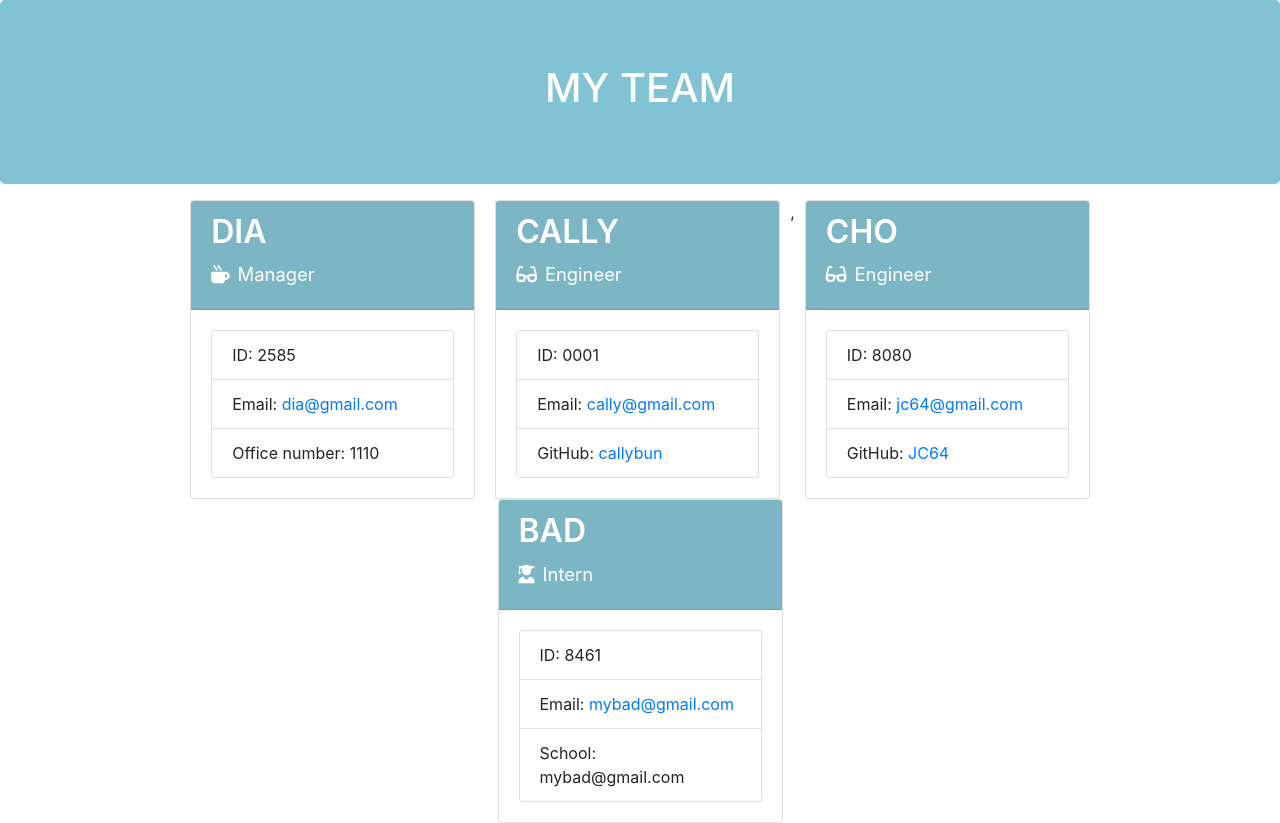
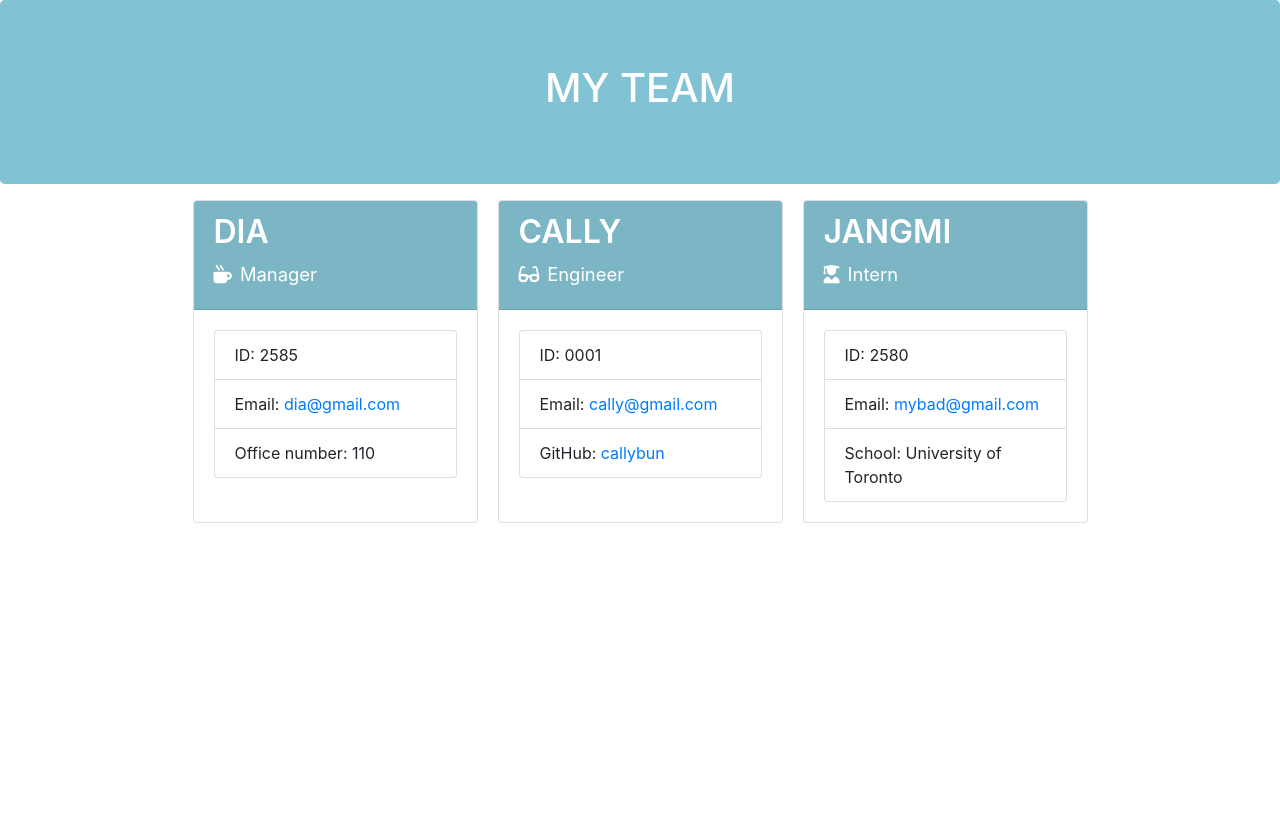
Before and after one commit to diaseu/teamBuilder, a website: page index.html in a window 1280 px wide. After the commit the page ends 800 px from the top, so only its background shows below. Drawn offline with nearby package versions, Linux system fonts and the light colour scheme.

Commit message:
updated readme

```diff
--- a/index.html
+++ b/index.html
@@ -32,7 +32,7 @@
         <ul class="list-group">
             <li class="list-group-item">ID: 2585</li>
             <li class="list-group-item">Email: <a href="mailto:dia@gmail.com">dia@gmail.com</a></li>
-            <li class="list-group-item">Office number: 1110</li>
+            <li class="list-group-item">Office number: 110</li>
         </ul>
     </div>
 </div>
@@ -49,29 +49,16 @@
         </ul>
     </div>
 </div>
-,<div class="card employee-card col-md-3 col-sm-12">
-    <div class="card-header">
-        <h2 class="card-title">Cho</h2>
-        <h3 class="card-title"><i class="fas fa-glasses mr-2"></i>Engineer</h3>
-    </div>
-    <div class="card-body">
-        <ul class="list-group">
-            <li class="list-group-item">ID: 8080</li>
-            <li class="list-group-item">Email: <a href="mailto:jc64@gmail.com">jc64@gmail.com</a></li>
-            <li class="list-group-item">GitHub: <a href="https://github.com/JC64" target="_blank" rel="noopener noreferrer">JC64</a></li>
-        </ul>
-    </div>
-</div>
 <div class="card employee-card col-md-3 col-sm-12">
     <div class="card-header">
-        <h2 class="card-title">Bad</h2>
+        <h2 class="card-title">Jangmi</h2>
         <h3 class="card-title"><i class="fas fa-user-graduate mr-2"></i>Intern</h3>
     </div>
     <div class="card-body">
         <ul class="list-group">
-            <li class="list-group-item">ID: 8461</li>
+            <li class="list-group-item">ID: 2580</li>
             <li class="list-group-item">Email: <a href="mailto:mybad@gmail.com">mybad@gmail.com</a></li>
-            <li class="list-group-item">School: mybad@gmail.com</li>
+            <li class="list-group-item">School: University of Toronto</li>
         </ul>
     </div>
 </div>
```
Also changed, not shown: README.md.
